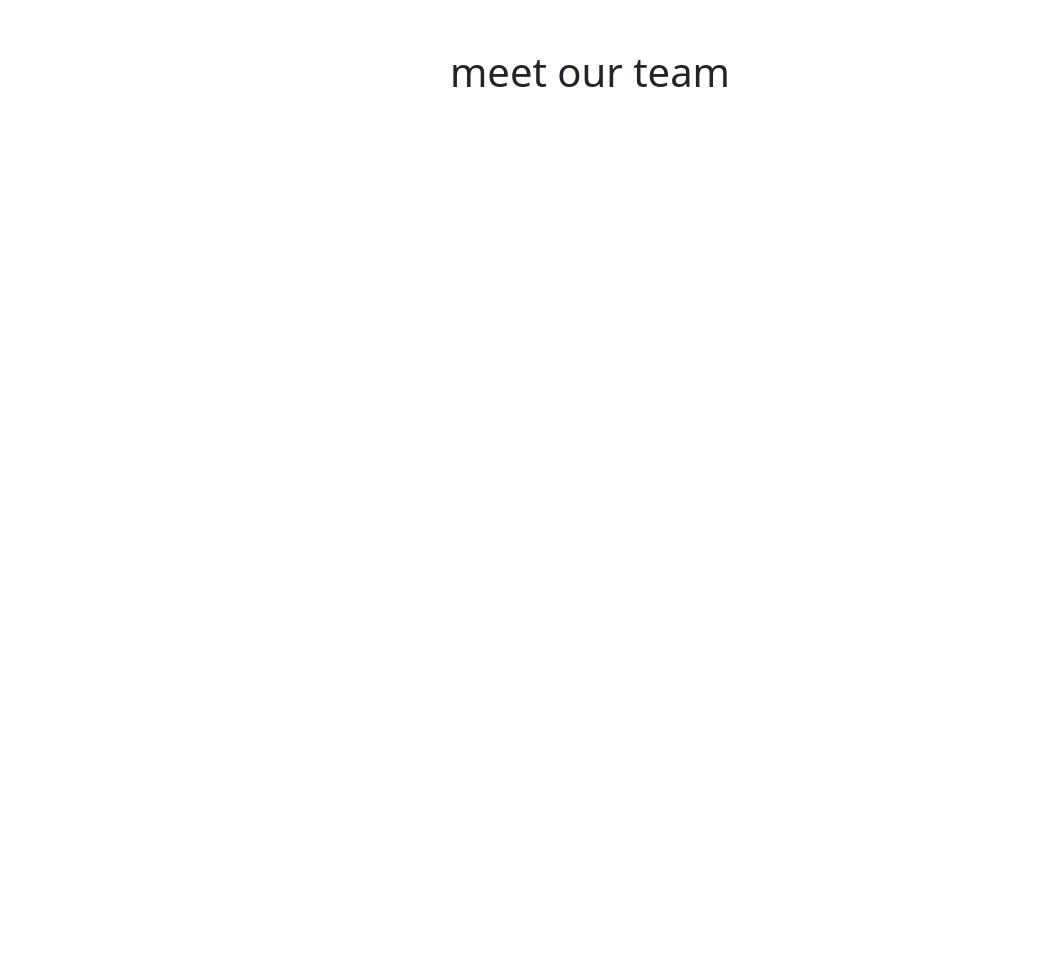
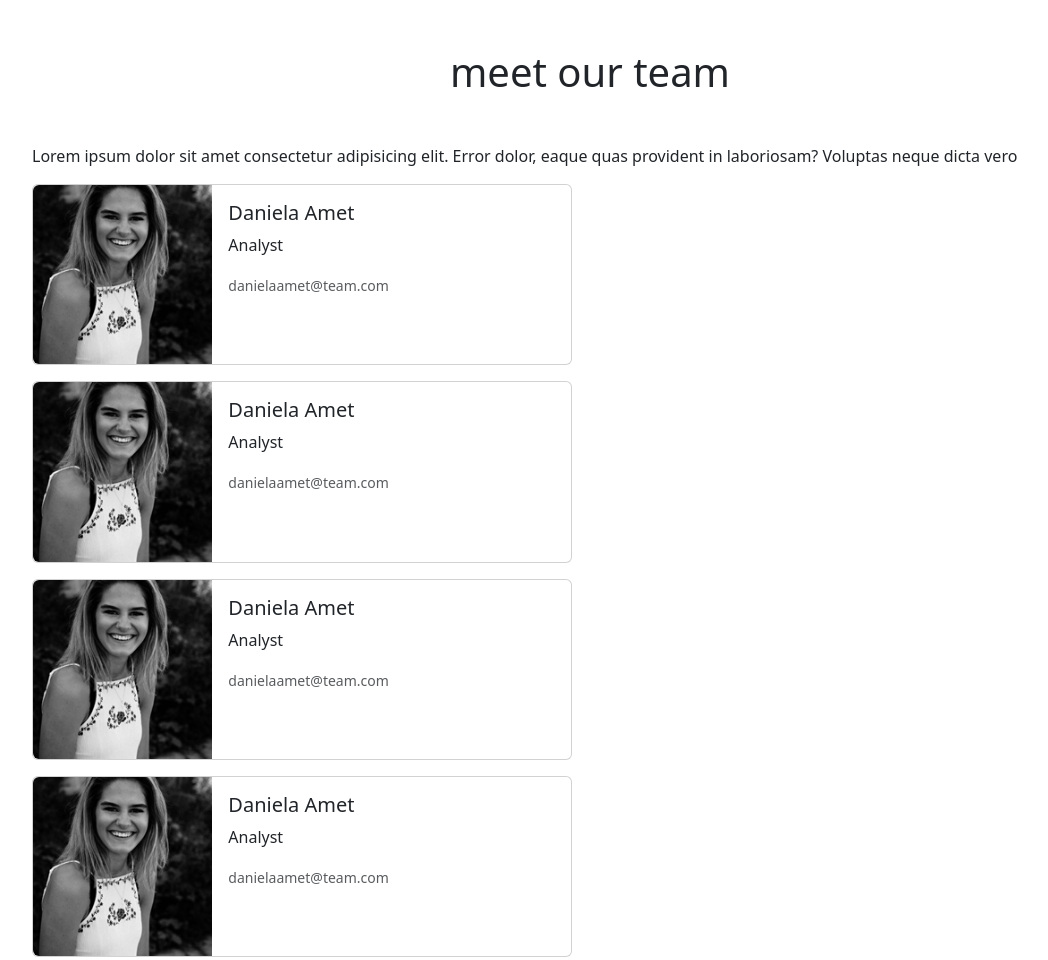
Before and after one commit to maurizio-dominici/js-our-team, a plain HTML site: page index.html in a window 1280 px wide. Shown: the top 960 px of the page, without its empty margins (50-1098 px from the left). Before the commit the page ends 800 px from the top, so only its background shows below. Drawn offline with nearby package versions, Linux system fonts and the light colour scheme.

Commit message:
add card

```diff
--- a/index.html
+++ b/index.html
@@ -4,7 +4,7 @@
     <meta charset="UTF-8" />
     <meta name="viewport" content="width=device-width, initial-scale=1.0" />
     <meta name="author" content="Maurizio Dominici" />
-    <title>Pari e dispari</title>
+    <title>JS our Team</title>
 
     <!-- ^ ===FAVICON=== -->
 
@@ -49,8 +49,18 @@
     </header>
 
     <main>
-      <section id="text-info"></section>
-      <section id="card"></section>
+      <div class="container">
+        <div class="row">
+          <section id="text-info" class="col-12">
+            <p>
+              Lorem ipsum dolor sit amet consectetur adipisicing elit. Error
+              dolor, eaque quas provident in laboriosam? Voluptas neque dicta
+              vero
+            </p>
+          </section>
+          <section id="card" class="col-12"></section>
+        </div>
+      </div>
     </main>
   </body>
 </html>
--- a/script.js
+++ b/script.js
@@ -1,6 +1,12 @@
 // ^FUNZIONI
 
 // ^RACCOLTA DATI
+
+const info = document.getElementById("text-info");
+const card = document.getElementById("card");
+
+// console.log(info);
+// console.log(cardMembers);
 
 const teamMembers = [
   {
@@ -40,3 +46,122 @@ const teamMembers = [
     img: "img/female3.png",
   },
 ];
+
+// ^SVOLGIMENTO
+
+const cardMembers = () => {
+  card.innerHTML = `
+      <div class="card mb-3" style="max-width: 540px;">
+        <div class="row g-0">
+          <div class="col-md-4">
+            <img src="./${img}" class="img-fluid rounded-start" alt="...">
+          </div>
+
+          <div class="col-md-8">
+            <div class="card-body">
+              <h5 class="card-title">${name}</h5>
+              <p class="card-text">${role}</p>
+              <p class="card-text"><small class="text-body-secondary">${email}</small></p>
+            </div>
+          </div>
+        </div>
+      </div>
+
+      <div class="card mb-3" style="max-width: 540px;">
+        <div class="row g-0">
+          <div class="col-md-4">
+            <img src="./${img}" class="img-fluid rounded-start" alt="...">
+          </div>
+
+          <div class="col-md-8">
+            <div class="card-body">
+              <h5 class="card-title">${name}</h5>
+              <p class="card-text">${role}</p>
+              <p class="card-text"><small class="text-body-secondary">${email}</small></p>
+            </div>
+          </div>
+        </div>
+      </div>
+
+      <div class="card mb-3" style="max-width: 540px;">
+        <div class="row g-0">
+          <div class="col-md-4">
+            <img src="./${img}" class="img-fluid rounded-start" alt="...">
+          </div>
+
+          <div class="col-md-8">
+            <div class="card-body">
+              <h5 class="card-title">${name}</h5>
+              <p class="card-text">${role}</p>
+              <p class="card-text"><small class="text-body-secondary">${email}</small></p>
+            </div>
+          </div>
+        </div>
+      </div>
+
+      <div class="card mb-3" style="max-width: 540px;">
+        <div class="row g-0">
+          <div class="col-md-4">
+            <img src="./${img}" class="img-fluid rounded-start" alt="...">
+          </div>
+
+          <div class="col-md-8">
+            <div class="card-body">
+              <h5 class="card-title">${name}</h5>
+              <p class="card-text">${role}</p>
+              <p class="card-text"><small class="text-body-secondary">${email}</small></p>
+            </div>
+          </div>
+        </div>
+      </div>
+
+      <div class="card mb-3" style="max-width: 540px;">
+        <div class="row g-0">
+          <div class="col-md-4">
+            <img src="./${img}" class="img-fluid rounded-start" alt="...">
+          </div>
+
+          <div class="col-md-8">
+            <div class="card-body">
+              <h5 class="card-title">${name}</h5>
+              <p class="card-text">${role}</p>
+              <p class="card-text"><small class="text-body-secondary">${email}</small></p>
+            </div>
+          </div>
+        </div>
+      </div>
+
+      <div class="card mb-3" style="max-width: 540px;">
+        <div class="row g-0">
+          <div class="col-md-4">
+            <img src="./${img}" class="img-fluid rounded-start" alt="...">
+          </div>
+
+          <div class="col-md-8">
+            <div class="card-body">
+              <h5 class="card-title">${name}</h5>
+              <p class="card-text">${role}</p>
+              <p class="card-text"><small class="text-body-secondary">${email}</small></p>
+            </div>
+          </div>
+        </div>
+      </div>
+  `;
+};
+
+let name = "";
+let role = "";
+let email = "";
+let img = "";
+
+for (let i = 0; i < teamMembers.length; i++) {
+  const currentCard = teamMembers[i];
+  name = currentCard.name;
+  role = currentCard.role;
+  email = currentCard.email;
+  img = currentCard.img;
+
+  cardMembers(card);
+
+  // cardMembers(card);
+}
```
